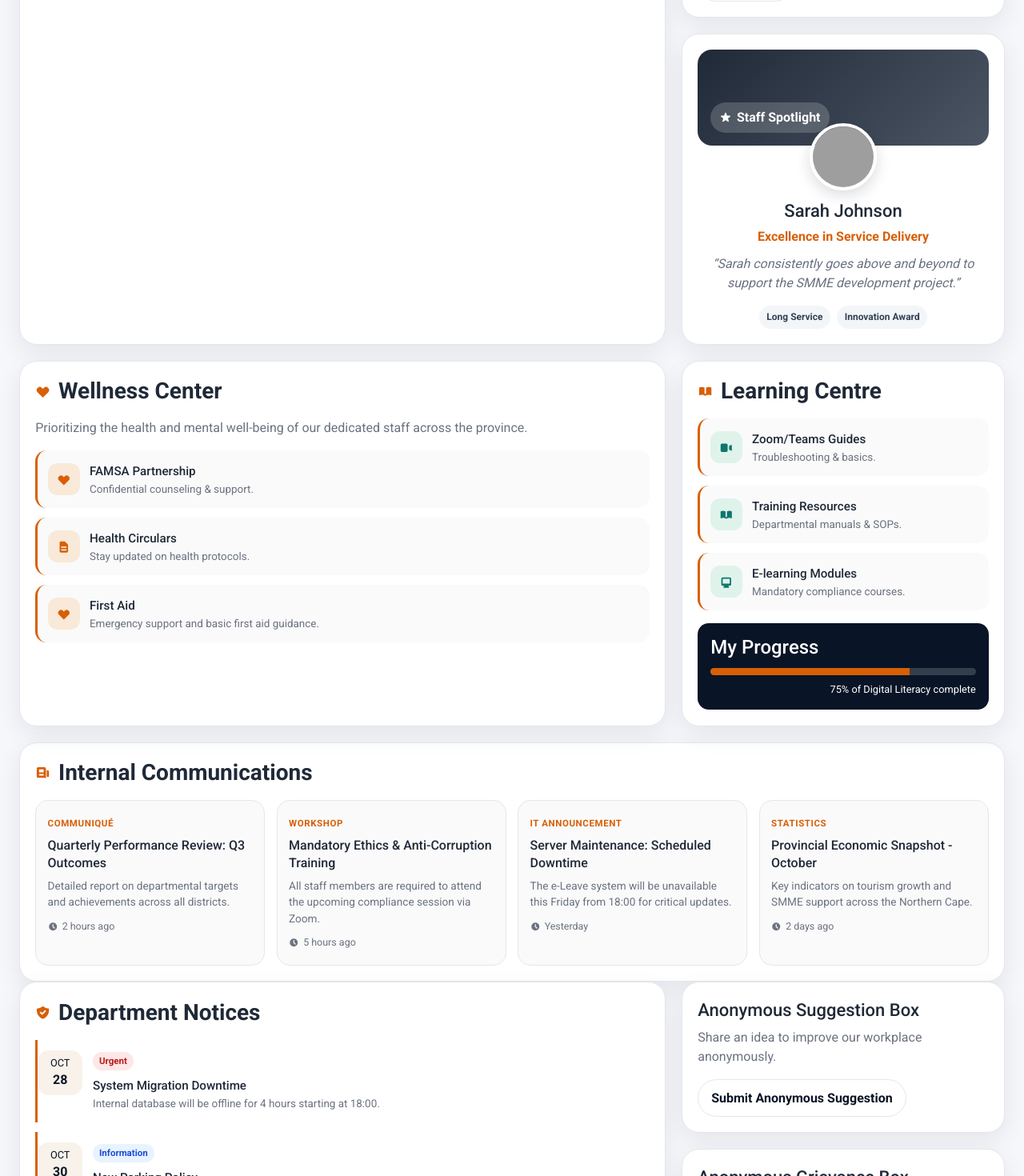
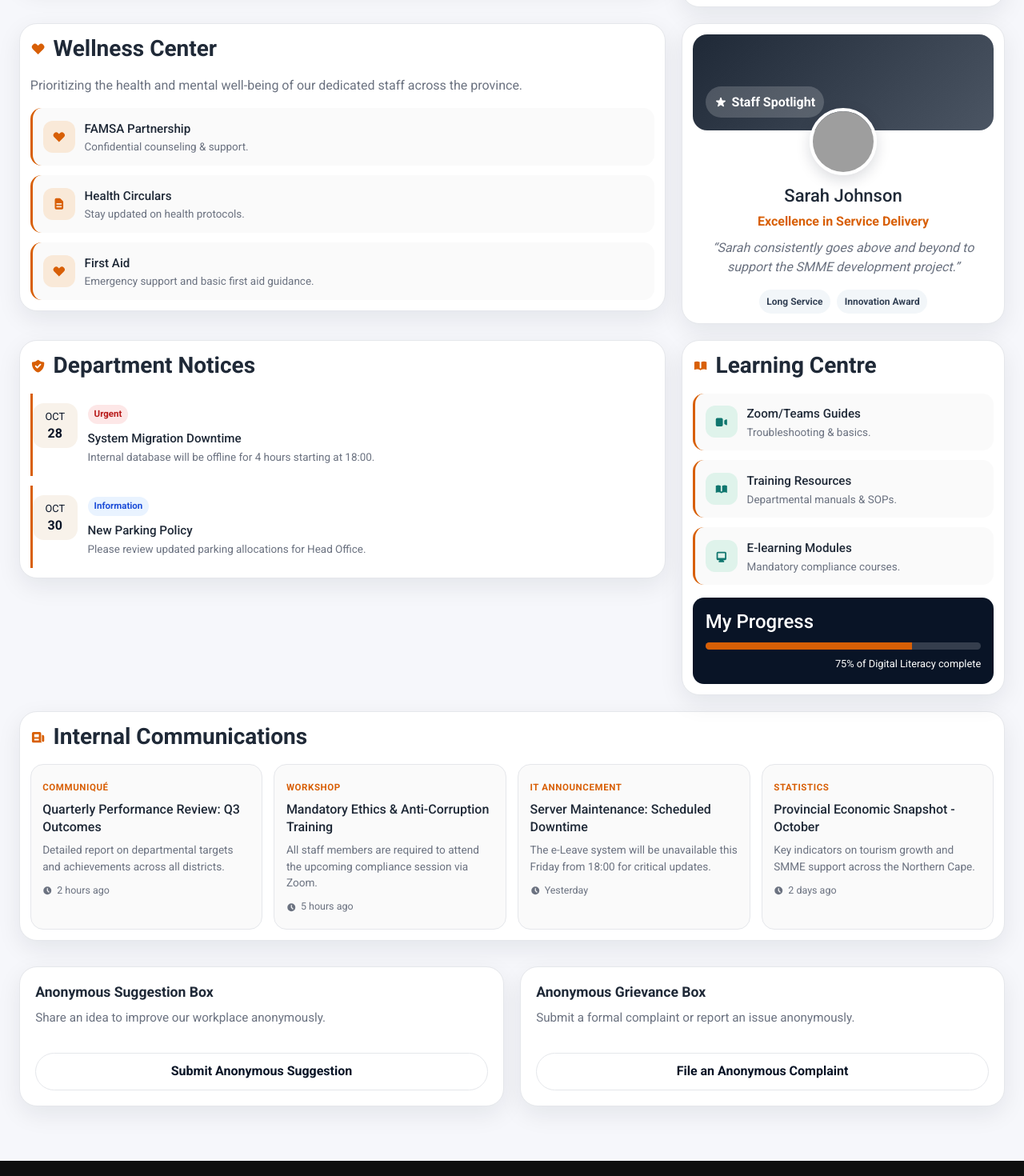
Before and after one commit to Galaletsang101/Dedat-Intranet, a React (Vite) app: page /Dedat-Intranet/dashboard in a window 1280 px wide. Shown: the part 740-2210 px from the top of the page at 80% size. Built offline with nearby package versions, Linux system fonts and the light colour scheme; no server answers; the database is empty; sample sign-in values are in the browser's storage; grey boxes are pictures that could not be loaded.

Commit message:
dashboard revamp

```diff
--- a/src/pages/Dashboard.jsx
+++ b/src/pages/Dashboard.jsx
@@ -196,6 +196,7 @@ function Dashboard() {
         ))}
       </section>
 
+      {/* ROW 1: HR Services & Payroll (Left) | Employee Notices (Right) */}
       <div className="dashboard-grid">
         <section className="dashboard-card dashboard-card-large">
           <div className="dashboard-card-header">
@@ -203,7 +204,6 @@ function Dashboard() {
               <HiOfficeBuilding className="dashboard-icon-accent" />
               <h2>HR Services & Payroll</h2>
             </div>
-            <button type="button" className="dashboard-link-button">View All</button>
           </div>
 
           <div className="dashboard-service-grid">
@@ -214,7 +214,6 @@ function Dashboard() {
                 <p>{item.desc}</p>
               </div>
             ))}
-
           </div>
         </section>
 
@@ -246,6 +245,33 @@ function Dashboard() {
               {showArchive ? "Hide Archive" : "See Archive"}
             </button>
           </section>
+        </div>
+      </div>
+
+      {/* ROW 2: Wellness Center (Left) | Staff Spotlight (Right) */}
+      <div className="dashboard-grid">
+        <section className="dashboard-card dashboard-card-wellness">
+          <div className="dashboard-card-header">
+            <div className="dashboard-title-group">
+              <HiHeart className="dashboard-icon-accent" />
+              <h2>Wellness Center</h2>
+            </div>
+          </div>
+          <p className="dashboard-section-copy">
+            Prioritizing the health and mental well-being of our dedicated staff across the province.
+          </p>
+          <div className="dashboard-resource-list">
+            {wellnessResources.map((item, index) => (
+              <div key={index} className="dashboard-resource-item">
+                <div className="dashboard-resource-icon">{item.icon}</div>
+                <div>
+                  <h4>{item.title}</h4>
+                  <p>{item.desc}</p>
+                </div>
+              </div>
+            ))}
+          </div>
+        </section>
 
         <section className="dashboard-card dashboard-card-spotlight">
           <div className="dashboard-spotlight-banner">
@@ -270,82 +296,9 @@ function Dashboard() {
           </div>
         </section>
       </div>
-      </div>
 
-      <div className="dashboard-grid dashboard-grid-bottom">
-        <section className="dashboard-card dashboard-card-wellness">
-          <div className="dashboard-card-header">
-            <div className="dashboard-title-group">
-              <HiHeart className="dashboard-icon-accent" />
-              <h2>Wellness Center</h2>
-            </div>
-          </div>
-          <p className="dashboard-section-copy">
-            Prioritizing the health and mental well-being of our dedicated staff across the province.
-          </p>
-          <div className="dashboard-resource-list">
-            {wellnessResources.map((item, index) => (
-              <div key={index} className="dashboard-resource-item">
-                <div className="dashboard-resource-icon">{item.icon}</div>
-                <div>
-                  <h4>{item.title}</h4>
-                  <p>{item.desc}</p>
-                </div>
-              </div>
-            ))}
-          </div>
-        </section>
-
-        <section className="dashboard-card dashboard-card-learning">
-          <div className="dashboard-card-header">
-            <div className="dashboard-title-group">
-              <HiBookOpen className="dashboard-icon-accent" />
-              <h2>Learning Centre</h2>
-            </div>
-          </div>
-          <div className="dashboard-resource-list">
-            {learningResources.map((item, index) => (
-              <div key={index} className="dashboard-resource-item dashboard-learning-item">
-                <div className="dashboard-resource-icon">{item.icon}</div>
-                <div>
-                  <h4>{item.title}</h4>
-                  <p>{item.desc}</p>
-                </div>
-              </div>
-            ))}
-          </div>
-          <div className="dashboard-progress-card">
-            <h4>My Progress</h4>
-            <div className="dashboard-progress-bar">
-              <div></div>
-            </div>
-            <p>75% of Digital Literacy complete</p>
-          </div>
-        </section>
-      </div>
-
-      <section className="dashboard-card dashboard-card-news">
-        <div className="dashboard-card-header">
-          <div className="dashboard-title-group">
-            <HiNewspaper className="dashboard-icon-accent" />
-            <h2>Internal Communications</h2>
-          </div>
-        </div>
-        <div className="dashboard-news-grid">
-          {communications.map((item, index) => (
-            <article key={index} className="dashboard-news-card">
-              <span>{item.tag}</span>
-              <h3>{item.title}</h3>
-              <p>{item.desc}</p>
-              <small>
-                <HiClock /> {item.time}
-              </small>
-            </article>
-          ))}
-        </div>
-      </section>
-
-      <div className="dashboard-grid dashboard-grid-bottom">
+      {/* ROW 3: Department Notices (Left) | Learning Centre (Right) */}
+      <div className="dashboard-grid">
         <section className="dashboard-card dashboard-card-department">
           <div className="dashboard-card-header">
             <div className="dashboard-title-group">
@@ -379,8 +332,59 @@ function Dashboard() {
           </div>
         </section>
 
-        <div className="dashboard-stack">
-          <section className="dashboard-card dashboard-card-widget">
+        <section className="dashboard-card dashboard-card-learning">
+          <div className="dashboard-card-header">
+            <div className="dashboard-title-group">
+              <HiBookOpen className="dashboard-icon-accent" />
+              <h2>Learning Centre</h2>
+            </div>
+          </div>
+          <div className="dashboard-resource-list">
+            {learningResources.map((item, index) => (
+              <div key={index} className="dashboard-resource-item dashboard-learning-item">
+                <div className="dashboard-resource-icon">{item.icon}</div>
+                <div>
+                  <h4>{item.title}</h4>
+                  <p>{item.desc}</p>
+                </div>
+              </div>
+            ))}
+          </div>
+          <div className="dashboard-progress-card">
+            <h4>My Progress</h4>
+            <div className="dashboard-progress-bar">
+              <div></div>
+            </div>
+            <p>75% of Digital Literacy complete</p>
+          </div>
+        </section>
+      </div>
+
+      {/* ROW 4: Internal Communications (Full Width) */}
+      <section className="dashboard-card dashboard-card-news">
+        <div className="dashboard-card-header">
+          <div className="dashboard-title-group">
+            <HiNewspaper className="dashboard-icon-accent" />
+            <h2>Internal Communications</h2>
+          </div>
+        </div>
+        <div className="dashboard-news-grid">
+          {communications.map((item, index) => (
+            <article key={index} className="dashboard-news-card">
+              <span>{item.tag}</span>
+              <h3>{item.title}</h3>
+              <p>{item.desc}</p>
+              <small>
+                <HiClock /> {item.time}
+              </small>
+            </article>
+          ))}
+        </div>
+      </section>
+
+      {/* ROW 5: Anonymous Boxes (Left & Right) */}
+      <div className="dashboard-grid dashboard-grid-equal">
+        <section className="dashboard-card dashboard-card-anonymous">
           <h3>Anonymous Suggestion Box</h3>
           <p>Share an idea to improve our workplace anonymously.</p>
           {!showSuggestionForm ? (
@@ -399,7 +403,7 @@ function Dashboard() {
           {suggestionMessage ? <p className="dashboard-form-message">{suggestionMessage}</p> : null}
         </section>
 
-          <section className="dashboard-card dashboard-card-widget">
+        <section className="dashboard-card dashboard-card-anonymous">
           <h3>Anonymous Grievance Box</h3>
           <p>Submit a formal complaint or report an issue anonymously.</p>
           {!showGrievanceForm ? (
@@ -419,7 +423,6 @@ function Dashboard() {
         </section>
       </div>
     </div>
-    </div>
   );
 }
 
--- a/src/styles/dashboard.css
+++ b/src/styles/dashboard.css
@@ -19,16 +19,6 @@
 
 .dashboard-hero {
   margin-bottom: 2rem;
-}
-
-.dashboard-eyebrow {
-  display: inline-block;
-  margin-bottom: 0.5rem;
-  font-size: 0.8rem;
-  font-weight: 700;
-  letter-spacing: 0.18em;
-  text-transform: uppercase;
-  color: var(--dashboard-secondary);
 }
 
 .dashboard-hero h1 {
@@ -121,6 +111,11 @@
   margin-bottom: 1.25rem;
 }
 
+.dashboard-grid.dashboard-grid-equal {
+  grid-template-columns: repeat(2, minmax(0, 1fr));
+  margin-top: 2rem;
+}
+
 .dashboard-stack {
   display: flex;
   flex-direction: column;
@@ -131,8 +126,27 @@
   background: var(--dashboard-card);
   border: 1px solid var(--dashboard-border);
   border-radius: 22px;
-  padding: 1.2rem;
+  padding: 0.8rem;
   box-shadow: var(--dashboard-shadow);
+  height: fit-content;
+  align-self: start;
+}
+
+.dashboard-card-wellness {
+  margin-top: 0;
+  height: fit-content;
+}
+
+.dashboard-card-spotlight {
+  height: fit-content;
+}
+
+.dashboard-card-department {
+  height: fit-content;
+}
+
+.dashboard-card-learning {
+  height: fit-content;
 }
 
 .dashboard-card-header {
@@ -158,12 +172,6 @@
 .dashboard-icon-accent {
   font-size: 1.2rem;
   color: var(--dashboard-secondary);
-}
-
-.dashboard-card-header a {
-  color: var(--dashboard-primary);
-  font-weight: 600;
-  text-decoration: none;
 }
 
 .dashboard-service-grid {
@@ -195,16 +203,6 @@
   color: var(--dashboard-secondary);
 }
 
-.dashboard-service-more {
-  display: flex;
-  flex-direction: column;
-  justify-content: center;
-  align-items: center;
-  text-align: center;
-  color: var(--dashboard-muted);
-  background: #f4f6f8;
-}
-
 .dashboard-notice-list,
 .dashboard-resource-list,
 .dashboard-department-list {
@@ -218,6 +216,10 @@
 .dashboard-department-item {
   border-left: 3px solid var(--dashboard-secondary);
   padding-left: 0.8rem;
+}
+
+.dashboard-card-notices {
+  width: 100%;
 }
 
 .dashboard-notice-tag {
@@ -497,14 +499,59 @@
   color: #1d4ed8;
 }
 
-.dashboard-card-widget h3 {
-  margin-bottom: 0.45rem;
-  color: var(--black);
+/* Anonymous Boxes - Single Class */
+.dashboard-card-anonymous {
+  padding: 1.2rem;
+  border-radius: 22px;
+  background: var(--dashboard-card);
+  border: 1px solid var(--dashboard-border);
+  box-shadow: var(--dashboard-shadow);
+  height: fit-content;
+  align-self: start;
 }
 
-.dashboard-card-widget p {
-  margin: 0;
+.dashboard-card-anonymous h3 {
+  margin: 0 0 0.5rem 0;
+  font-size: 1.1rem;
+  font-weight: 700;
+}
+
+.dashboard-card-anonymous p {
+  margin: 0 0 1rem 0;
   color: var(--dashboard-muted);
+  font-size: 0.95rem;
+}
+
+.dashboard-card-anonymous .dashboard-outline-button {
+  width: 100%;
+  padding: 0.65rem 1rem;
+}
+
+.dashboard-card-anonymous .dashboard-form {
+  display: flex;
+  flex-direction: column;
+  gap: 0.75rem;
+  margin-top: 0.5rem;
+}
+
+.dashboard-card-anonymous .dashboard-form textarea {
+  width: 100%;
+  border: 1px solid var(--dashboard-border);
+  border-radius: 12px;
+  padding: 0.8rem 0.9rem;
+  font: inherit;
+  resize: vertical;
+  min-height: 100px;
+}
+
+.dashboard-card-anonymous .dashboard-form .dashboard-outline-button {
+  width: 100%;
+}
+
+.dashboard-card-anonymous .dashboard-form-message {
+  margin-top: 0.75rem;
+  font-weight: 600;
+  color: var(--dashboard-accent);
 }
 
 @media (max-width: 1100px) {
```
Lines whose indentation alone changed are shown as unchanged.
